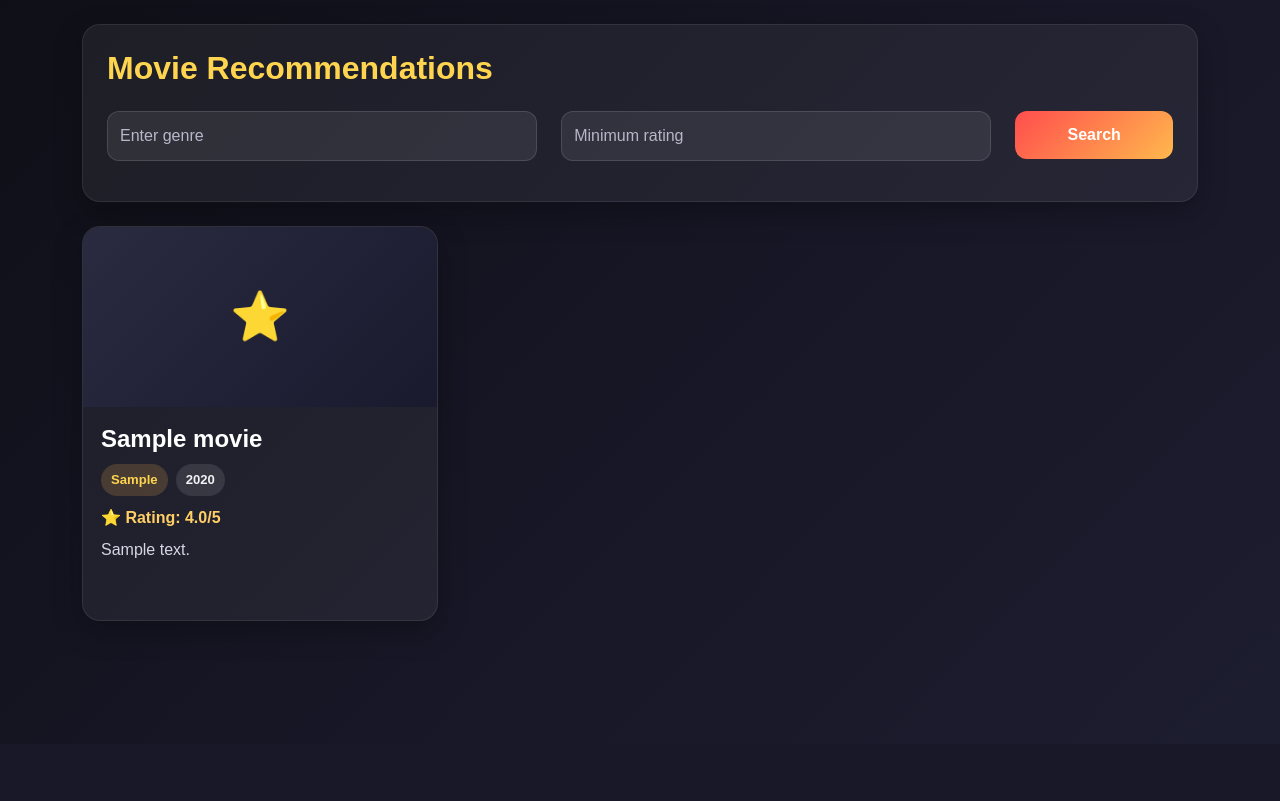
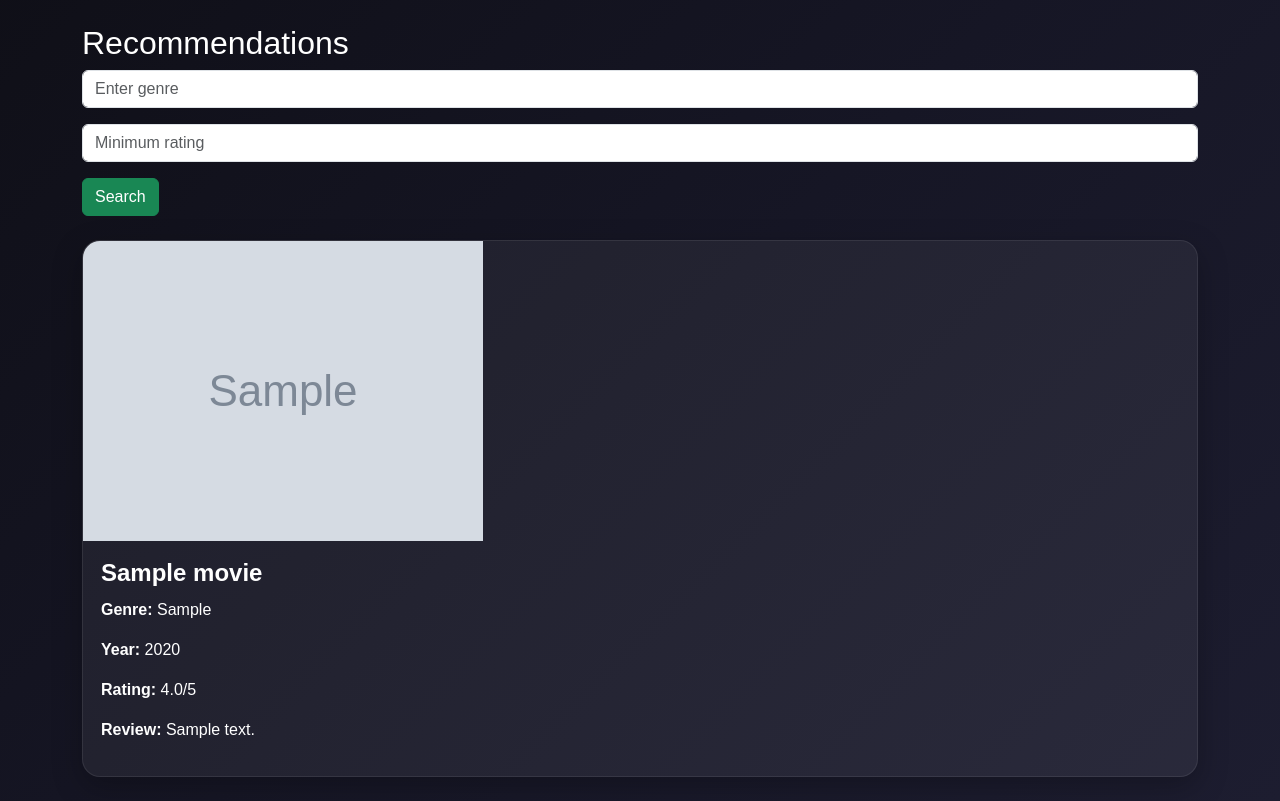
Before and after one commit to arranjan681/ReelLog, a Flask app: page /recommendations in a window 1280 px wide. Shown: the part 56-857 px from the top of the page. Before the commit the page ends 683 px from the top, so only its background shows below. Run offline with Flask 3, Linux system fonts and the light colour scheme; a user stored in the database is signed in; tables that the repository leaves empty hold one stand-in row (values such as "Sample post"); grey boxes marked "Sample" are stand-in pictures.

Commit message:
Update recommendations.html

```diff
--- a/templates/recommendations.html
+++ b/templates/recommendations.html
@@ -1,48 +1,40 @@
 {% extends 'base.html' %}
 {% block content %}
-<div class="glass-card form-card mb-4">
-    <h2 class="section-title mb-4">Movie Recommendations</h2>
+<h2>Recommendations</h2>
 
-    <form method="GET">
-        <div class="row">
-            <div class="col-md-5 mb-3">
-                <input type="text" name="genre" class="form-control custom-input" placeholder="Enter genre">
-            </div>
-            <div class="col-md-5 mb-3">
-                <input type="number" step="0.1" min="1" max="5" name="rating" class="form-control custom-input" placeholder="Minimum rating">
-            </div>
-            <div class="col-md-2 mb-3">
-                <button class="btn btn-glow w-100">Search</button>
-            </div>
-        </div>
-    </form>
-</div>
+<form method="GET" class="mb-4">
+    <div class="mb-3">
+        <input type="text" name="genre" class="form-control" placeholder="Enter genre">
+    </div>
 
-<div class="row g-4">
+    <div class="mb-3">
+        <input type="number" step="1" min="1" max="5" name="rating" class="form-control" placeholder="Minimum rating">
+    </div>
+
+    <button class="btn btn-success">Search</button>
+</form>
+
+<div class="movie-grid">
     {% for movie in movies %}
-    <div class="col-md-6 col-lg-4">
-        <div class="movie-card">
-            <div class="movie-poster-placeholder">⭐</div>
-            <div class="movie-content">
-                <h4>{{ movie.movie_name }}</h4>
-                <div class="movie-meta">
-                    <span class="genre-badge">{{ movie.genre }}</span>
-                    <span class="year-badge">{{ movie.release_year }}</span>
-                </div>
-                <p class="rating-text">⭐ Rating: {{ movie.rating }}/5</p>
-                <p class="review-text">
-                    {{ movie.review if movie.review else 'No review available.' }}
-                </p>
-            </div>
+    <div class="movie-card">
+        {% if movie.poster_url %}
+            <img src="{{ movie.poster_url }}" alt="{{ movie.movie_name }}" class="movie-poster">
+        {% else %}
+            <div class="poster-placeholder">⭐</div>
+        {% endif %}
+
+        <div class="movie-content">
+            <h4>{{ movie.movie_name }}</h4>
+            <p><strong>Genre:</strong> {{ movie.genre }}</p>
+            <p><strong>Year:</strong> {{ movie.release_year }}</p>
+            <p><strong>Rating:</strong> {{ movie.rating }}/5</p>
+            <p><strong>Review:</strong> {{ movie.review if movie.review else 'No review' }}</p>
         </div>
     </div>
     {% endfor %}
 </div>
 
 {% if not movies %}
-<div class="empty-state">
-    <h4>No recommendations found</h4>
-    <p>Try another genre or a lower minimum rating.</p>
-</div>
+<p>No recommendations found.</p>
 {% endif %}
 {% endblock %}
```
